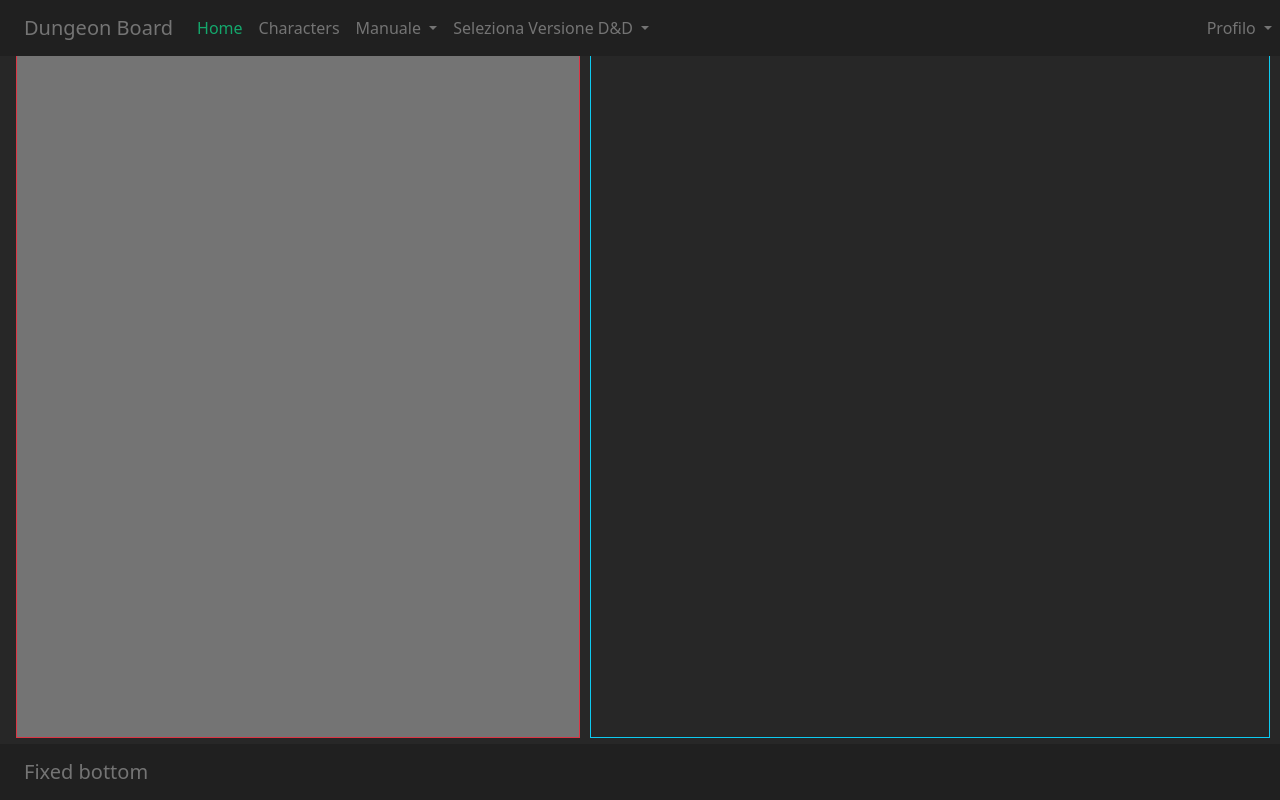
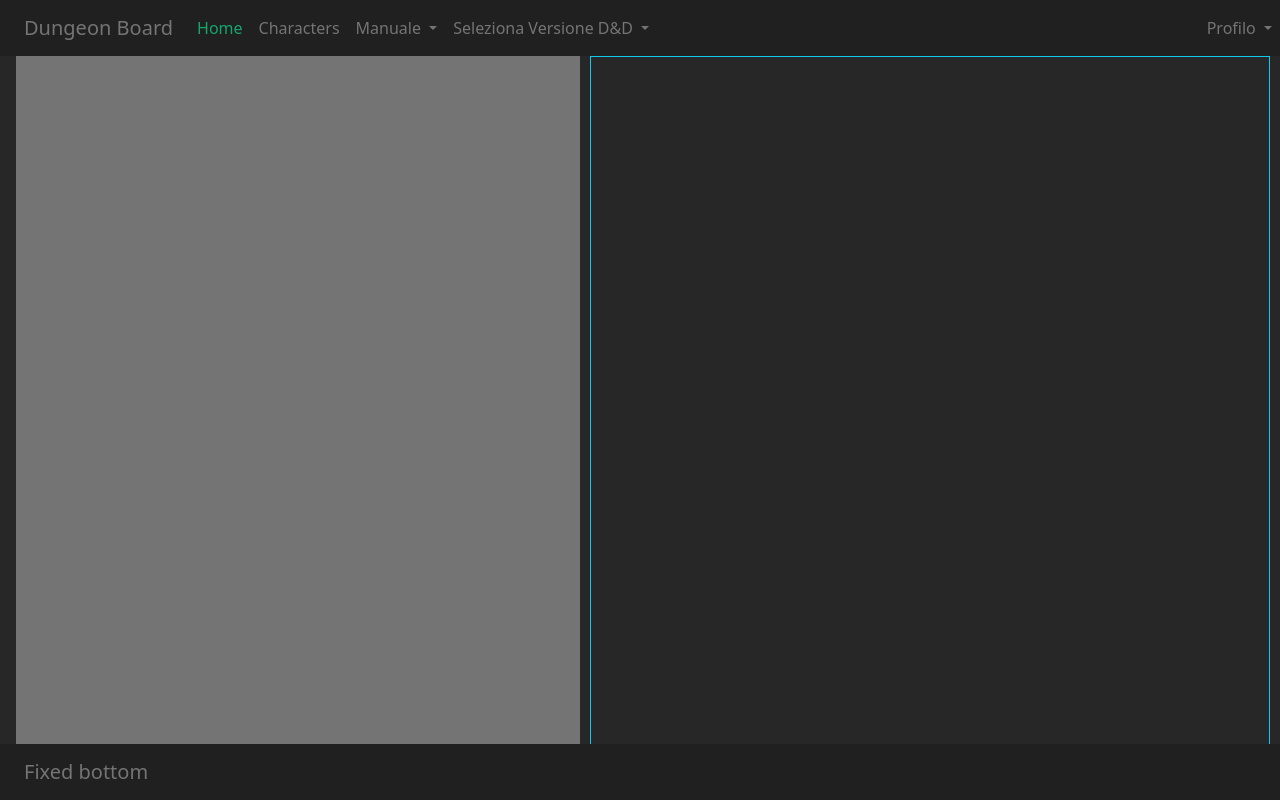
Before and after one commit to dgett130/dungeon-board, an Angular app: page /home in a window 1280 px wide. Built offline with nearby package versions, Linux system fonts and the light colour scheme.

Commit message:
feat: add custom-card-section

```diff
--- a/src/app/features/private/character-card/character-card.component.html
+++ b/src/app/features/private/character-card/character-card.component.html
@@ -1,2 +1,2 @@
-<div class="container border border-1 border-danger w-100 h-100" id="character-card">
+<div class="container w-100 h-100" id="character-card">
 </div>
--- /dev/null
+++ b/src/app/features/private/custom-card-section/custom-card-section.component.css
@@ -0,0 +1,9 @@
+#custom-card-section {
+  display: grid;
+  grid-template-columns: 1fr 1fr 1fr;
+  grid-template-rows: 1fr 1fr 1fr;
+  gap: 5px;
+  width: 100%;
+  height: 100%;
+  margin: 0;
+}
--- /dev/null
+++ b/src/app/features/private/custom-card-section/custom-card-section.component.html
@@ -0,0 +1,2 @@
+<div class="container border border-1 border-info w-100 h-100" id="custom-card-section">
+</div>
--- a/src/app/features/private/home/home.component.html
+++ b/src/app/features/private/home/home.component.html
@@ -1,8 +1,8 @@
-<div class="ms-3 home-container">
+<div class="ms-3 mt-2 home-container">
   <div class="character-card-container">
     <app-character-card/>
   </div>
   <div class="custom-card">
-    <app-custom-card/>
+    <app-custom-card-section/>
   </div>
 </div>
--- a/src/app/features/private/home/home.component.ts
+++ b/src/app/features/private/home/home.component.ts
@@ -3,6 +3,7 @@ import {CharacterCardComponent} from "../character-card/character-card.component
 import {HeaderComponent} from "../../../core/header/header.component";
 import {FooterComponent} from "../../../core/footer/footer.component";
 import {CustomCardComponent} from "../../../core/custom-card/custom-card.component";
+import {CustomCardSectionComponent} from "../custom-card-section/custom-card-section.component";
 
 @Component({
   selector: 'app-home',
@@ -11,7 +12,8 @@ import {CustomCardComponent} from "../../../core/custom-card/custom-card.compone
     CharacterCardComponent,
     HeaderComponent,
     FooterComponent,
-    CustomCardComponent
+    CustomCardComponent,
+    CustomCardSectionComponent
   ],
   templateUrl: './home.component.html',
   styleUrl: './home.component.css'
```
Also changed, not shown: src/app/features/private/custom-card-section/custom-card-section.component.ts (added, +12 -0 lines), 1 other file (tests, documents, lock files or other folders).
